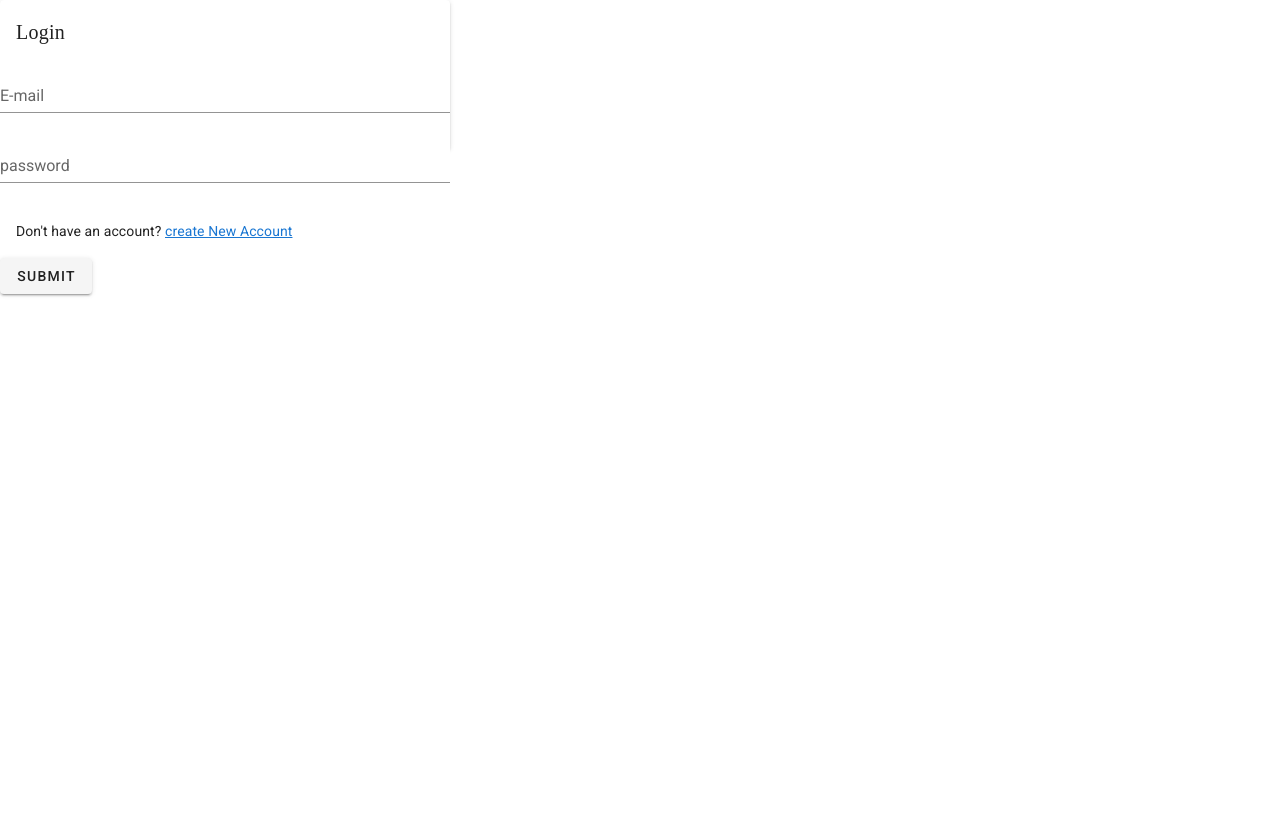
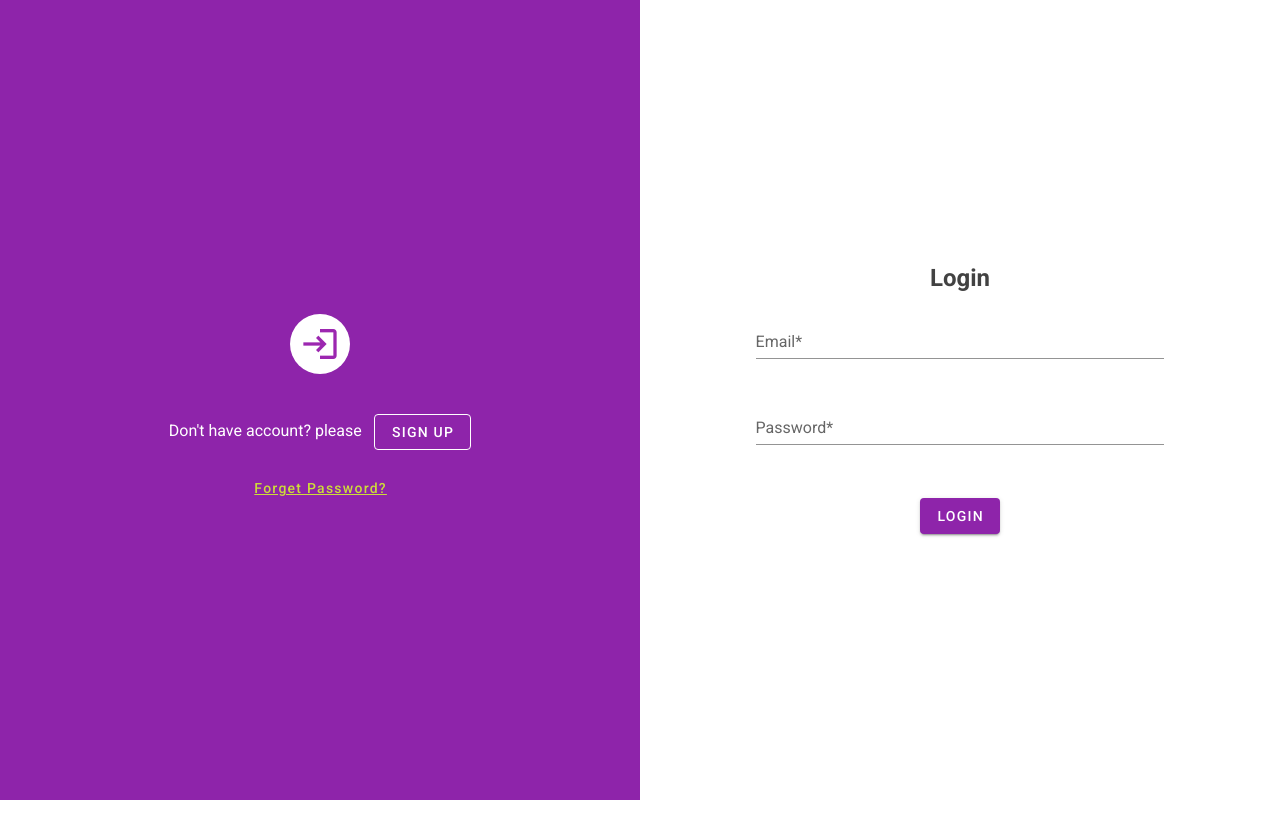
Before and after one commit to hasibarman08/jag_network, a Vue app: page /login in a window 1280 px wide. Shown: the top 838 px of the page. After the commit the page ends 800 px from the top, so only its background shows below. Built offline with nearby package versions, Linux system fonts and the light colour scheme; no server answers.

Commit message:
login design

```diff
--- a/src/assets/app.scss
+++ b/src/assets/app.scss
@@ -9,3 +9,8 @@
       border-top-right-radius: 4px;
   }
 }
+.hv-sm-100{
+  @media #{map-get($display-breakpoints, 'sm-and-up')} {
+      height: 100vh;
+  }
+}
--- a/src/components/login.vue
+++ /dev/null
@@ -1,60 +0,0 @@
-<template>
-<v-card     class="mx-auto"
-    max-width="450" max-height="150" elevation="13">
-    <v-card-title>Login </v-card-title>
-<div id="app">
-  <v-app id="inspire">
-      <div v-if="error" class="alert alert-danger">{{error}}</div>
-    <form action="#" @submit.prevent="submit">
-      <v-text-field
-        v-model="form.email"
-        :error-messages="emailErrors"
-        label="E-mail"
-        required
-      ></v-text-field>
-            <v-text-field
-        v-model="form.password"
-        :error-messages="emailErrors"
-        label="password"
-        type=password
-        required
-      ></v-text-field>
-      <v-card-subtitle >Don't have an account? <a href="/register">create New Account</a> </v-card-subtitle>
-      <v-btn
-        class="mr-4"
-        @click="submit">
-     submit
-      </v-btn>
-    </form>
-  </v-app>
-</div>
-</v-card>
-</template>
-
-<script>
-import firebase from "firebase";
-export default {
-  data() {
-    return {
-      form: {
-        email: "",
-        password: ""
-      },
-      error: null
-    };
-  },
-  methods: {
-    submit() {
-      firebase
-        .auth()
-        .signInWithEmailAndPassword(this.form.email, this.form.password)
-        .then((data) => {
-          this.$router.replace({ name: "account" });
-        })
-        .catch(err => {
-          this.error = err.message;
-        });
-    }
-  }
-};
-</script>
--- a/src/layout/authLayout.vue
+++ b/src/layout/authLayout.vue
@@ -1,7 +1,9 @@
 <template>
-    <div>
-        <router-view></router-view>
-    </div>
+    <v-app>
+        <v-main>
+            <router-view></router-view>
+        </v-main>
+    </v-app>
 </template>
 
 <script>
--- a/src/router.js
+++ b/src/router.js
@@ -6,7 +6,7 @@ import home from './views/home.vue'
 import hotspot from './components/hotspot.vue'
 import rewards from './components/rewards.vue'
 import test from './components/test.vue'
-import login from './components/login.vue'
+import login from './views/login.vue'
 import register from './components/register.vue'
 import dashboard from './views/dashboard.vue'
 import DashboardLayout from './layout/dashboardLayout'
--- a/src/views/contact.vue
+++ b/src/views/contact.vue
@@ -4,7 +4,8 @@
             <v-row class="mx-0">
                 <v-col sm="4" cols="12" class="purple darken-1 pa-7 d-flex align-items-center rounded-left-xs">
                     <div class="ma-auto text-center white--text">
-                         <v-icon class="contact-icon purple--text darken-1" large>mdi-newspaper-variant</v-icon><br/>
+                        <v-icon class="contact-icon purple--text darken-1" large>mdi-newspaper-variant</v-icon>
+                        <br/>
                         <span class="text-h6">Please fill your contact information.</span>
                     </div>
                 </v-col>
@@ -28,18 +29,21 @@
                                       label="Phone"
                         >
                         </v-text-field>
-                        <v-text-field v-model="contact.email"
+                        <v-text-field v-model="contact.eth_address"
                                       label="ETH address"
                         >
                         </v-text-field>
-                        <v-text-field v-model="contact.email"
+                        <v-text-field v-model="contact.btc_address"
                                       label="BTC address"
                         >
                         </v-text-field>
-                        <v-text-field v-model="contact.email"
-                                      label="HNT address"
+                        <v-textarea v-model="contact.hnt_address"
+                                    label="HNT address"
+                                    auto-grow
+                                    rows="1"
+                                    row-height="15"
                         >
-                        </v-text-field>
+                        </v-textarea>
                         <v-btn class="purple darken-1 white--text my-3 float-right" @click="save">Save</v-btn>
                     </v-form>
 
@@ -56,7 +60,6 @@
     export default {
         name: 'App',
         data: () => ({
-            dialog: true,
             contact: {},
             rules: {
                 requiredRules: [v => !!v || 'This field is required'],
@@ -79,7 +82,7 @@
     };
 </script>
 <style>
-    .contact-icon{
+    .contact-icon {
         background: white;
         border-radius: 50%;
         padding: 10px;
--- /dev/null
+++ b/src/views/login.vue
@@ -0,0 +1,98 @@
+<template>
+    <v-row class="ma-0">
+        <v-col sm="6" cols="12" class="purple darken-1 pa-7 d-flex align-items-center hv-sm-100">
+            <div class="ma-auto text-center white--text">
+                <v-icon class="contact-icon purple--text darken-1" x-large>mdi-login</v-icon>
+                <br/>
+                <div class="subtitle my-5">Don't have account? please
+                    <v-btn class="ml-2 white--text" outlined>Sign Up</v-btn>
+                </div>
+                <span class="my-5">
+                    <v-btn rounded text class="lime--text text-capitalize" link><u>Forget password?</u></v-btn>
+                </span>
+            </div>
+        </v-col>
+        <v-col sm="6" cols="12" class="px-7 py-3 hv-sm-100 d-flex">
+            <v-card class="ma-auto" elevation="0" :width="$vuetify.breakpoint.smAndUp ? '70%' : '85%'">
+                <v-form ref="form" class="text-center">
+                    <div class="headline secondary--text font-weight-bold my-2">Login</div>
+                    <v-text-field v-model="form.email"
+                                  label="Email*"
+                                  type="email"
+                                  class="my-5"
+                                  required
+                                  :rules="rules.emailRules"
+                    >
+                    </v-text-field>
+                    <v-text-field v-model="form.password"
+                                  label="Password*"
+                                  type="password"
+                                  class="my-5"
+                                  required
+                                  :rules="rules.requiredRules"
+                    >
+                    </v-text-field>
+                    <v-btn class="purple darken-1 white--text my-3" @click="login">login</v-btn>
+                    <v-alert
+                            dense
+                            outlined
+                            color="error"
+                            class="my-5"
+                            dismissible
+                            v-if="error"
+                    >
+                        {{error}}
+                    </v-alert>
+                </v-form>
+            </v-card>
+
+        </v-col>
+    </v-row>
+</template>
+
+<script>
+    import firebase from "firebase";
+
+    export default {
+        name: 'App',
+        data: () => ({
+            form: {
+                email: "",
+                password: ""
+            },
+            error: null,
+            rules: {
+                requiredRules: [v => !!v || 'This field is required'],
+                emailRules: [
+                    v => !!v || 'E-mail is required',
+                    v => /.+@.+/.test(v) || 'E-mail must be valid',
+                ],
+            }
+        }),
+
+        methods: {
+            login() {
+                this.error=null;
+                if (this.$refs.form.validate()) {
+                    firebase
+                        .auth()
+                        .signInWithEmailAndPassword(this.form.email, this.form.password)
+                        .then((data) => {
+                            this.$router.replace({name: "account"});
+                        })
+                        .catch(err => {
+                            this.error = err.message;
+                        });
+                }
+            },
+        },
+    };
+</script>
+<style>
+    .contact-icon {
+        background: white;
+        border-radius: 50%;
+        padding: 10px;
+        margin: 20px;
+    }
+</style>
```
